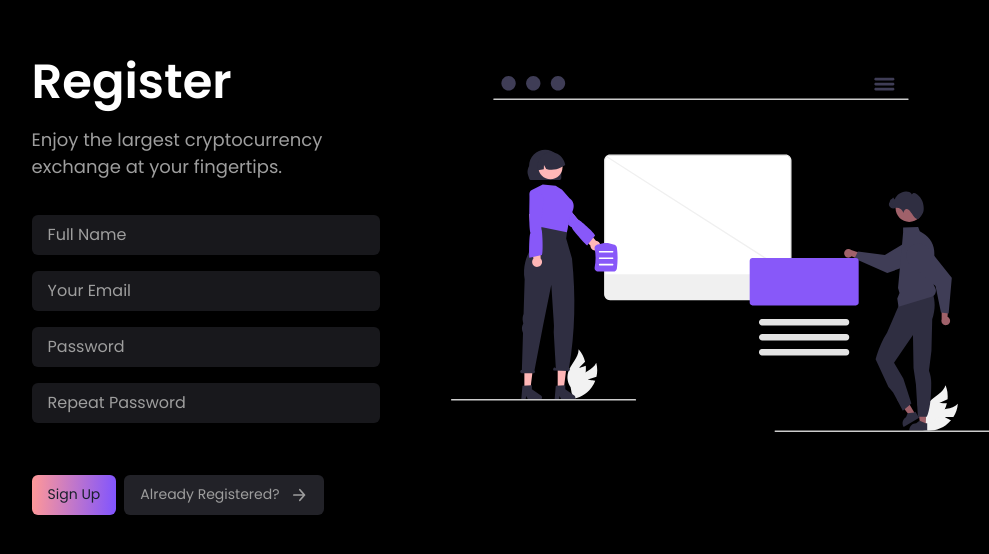
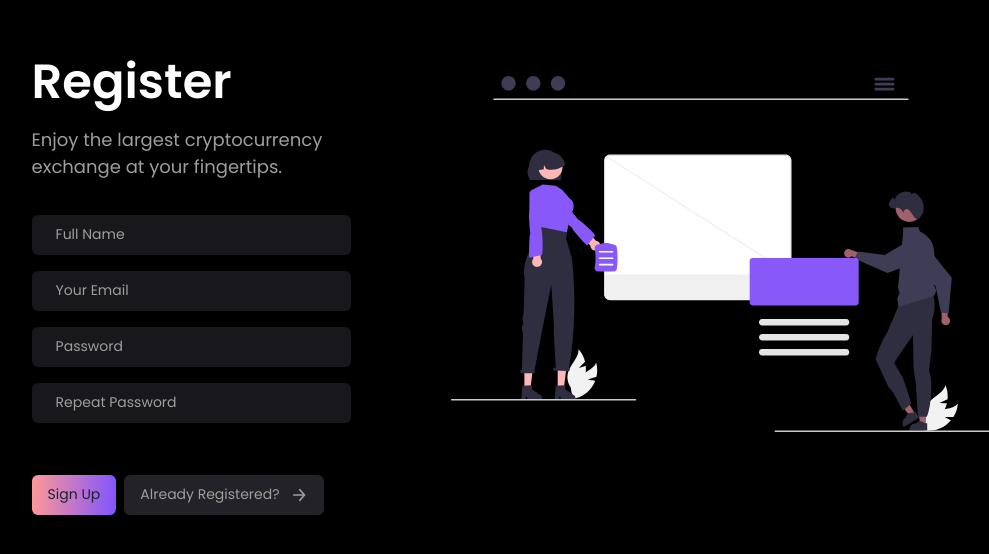
Before and after one commit to dzikriqalampacil/squid, a Next.js app: page /register in a window 1280 px wide. Shown: the part 120-674 px from the top of the page, without its empty margins (122-1111 px from the left). Built offline with nearby package versions, Linux system fonts and the light colour scheme.

Commit message:
refactor: change input styles

```diff
--- a/pages/login.js
+++ b/pages/login.js
@@ -31,8 +31,8 @@ function Login() {
                     <Text fontWeight={600} fontSize={{ base: '24px', lg: '48px' }} >Login</Text>
                     <Text fontSize={{ base: '14px', lg: '18px' }} color='#9E9E9E' pb='27px' >Enjoy the largest cryptocurrency <br /> exchange at your fingertips.</Text>
                     <VStack spacing={'16px'} w='full'>
-                        <Input type='email' onChange={e => setEmail(e.target.value)} value={email} placeholder='Email' size='md' bg='#18181C' color='#9E9E9E' border={'none'} _placeholder={{ color: '#9E9E9E' }} />
-                        <Input type='password' onChange={e => setPassword(e.target.value)} value={password} placeholder='Password' size='md' bg='#18181C' color='#9E9E9E' border={'none'} _placeholder={{ color: '#9E9E9E' }} />
+                        <Input type='email' onChange={e => setEmail(e.target.value)} value={email} placeholder='Email' fontSize='14px' py='12px' px='24px' bg='#18181C' color='#9E9E9E' border={'none'} _placeholder={{ color: '#9E9E9E' }} />
+                        <Input type='password' onChange={e => setPassword(e.target.value)} value={password} placeholder='Password' fontSize='14px' py='12px' px='24px' bg='#18181C' color='#9E9E9E' border={'none'} _placeholder={{ color: '#9E9E9E' }} />
                     </VStack>
                     <HStack pt='44px'>
                         <ButtonPrimary text='Login' clickFunction={handleLogin} />
--- a/pages/register.js
+++ b/pages/register.js
@@ -42,10 +42,10 @@ function Register() {
                     <Text fontWeight={600} fontSize={{ base: '24px', lg: '48px' }} >Register</Text>
                     <Text fontSize={{ base: '14px', lg: '18px' }} color='#9E9E9E' pb='27px' >Enjoy the largest cryptocurrency <br /> exchange at your fingertips.</Text>
                     <VStack spacing={'16px'} w='full'>
-                        <Input placeholder='Full Name' size='md' bg='#18181C' color='#9E9E9E' border={'none'} _placeholder={{ color: '#9E9E9E' }} onChange={e => setName(e.target.value)} value={name} />
-                        <Input onChange={e => setEmail(e.target.value)} value={email} placeholder='Your Email' size='md' bg='#18181C' color='#9E9E9E' border={'none'} _placeholder={{ color: '#9E9E9E' }} type='email' />
-                        <Input onChange={e => setPassword(e.target.value)} value={password} placeholder='Password' size='md' bg='#18181C' color='#9E9E9E' border={'none'} _placeholder={{ color: '#9E9E9E' }} type='password' />
-                        <Input onChange={e => setRepeatPassword(e.target.value)} value={repeatPassword} placeholder='Repeat Password' size='md' bg='#18181C' color='#9E9E9E' border={'none'} _placeholder={{ color: '#9E9E9E' }} type='password' />
+                        <Input onChange={e => setName(e.target.value)} value={name} placeholder='Full Name' fontSize='14px' py='12px' px='24px' bg='#18181C' color='#9E9E9E' border={'none'} _placeholder={{ color: '#9E9E9E' }} />
+                        <Input onChange={e => setEmail(e.target.value)} value={email} placeholder='Your Email' fontSize='14px' py='12px' px='24px' bg='#18181C' color='#9E9E9E' border={'none'} _placeholder={{ color: '#9E9E9E' }} type='email' />
+                        <Input onChange={e => setPassword(e.target.value)} value={password} placeholder='Password' fontSize='14px' py='12px' px='24px' bg='#18181C' color='#9E9E9E' border={'none'} _placeholder={{ color: '#9E9E9E' }} type='password' />
+                        <Input onChange={e => setRepeatPassword(e.target.value)} value={repeatPassword} placeholder='Repeat Password' fontSize='14px' py='12px' px='24px' bg='#18181C' color='#9E9E9E' border={'none'} _placeholder={{ color: '#9E9E9E' }} type='password' />
                     </VStack>
                     <HStack pt='44px'>
                         <ButtonPrimary text='Sign Up' clickFunction={handleSignup} />
```
